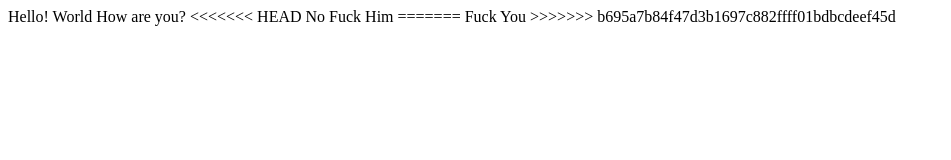
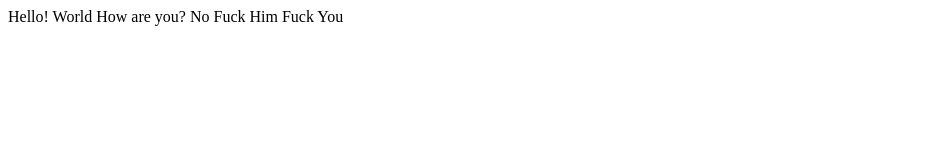
Before and after one commit to BuddhaV2/Lecture1-, a plain HTML site: page index.html in a window 1280 px wide. Shown: the whole page, without its empty margins (0-951 px from the left). Drawn offline with Linux system fonts and the light colour scheme.

Commit message:
Update index.html

```diff
--- a/index.html
+++ b/index.html
@@ -7,10 +7,10 @@
 </head>
 <body>
     Hello! World How are you?
-<<<<<<< HEAD
+
     No Fuck Him
-=======
+
     Fuck You
->>>>>>> b695a7b84f47d3b1697c882ffff01bdbcdeef45d
+
 </body>
 </html>
```
